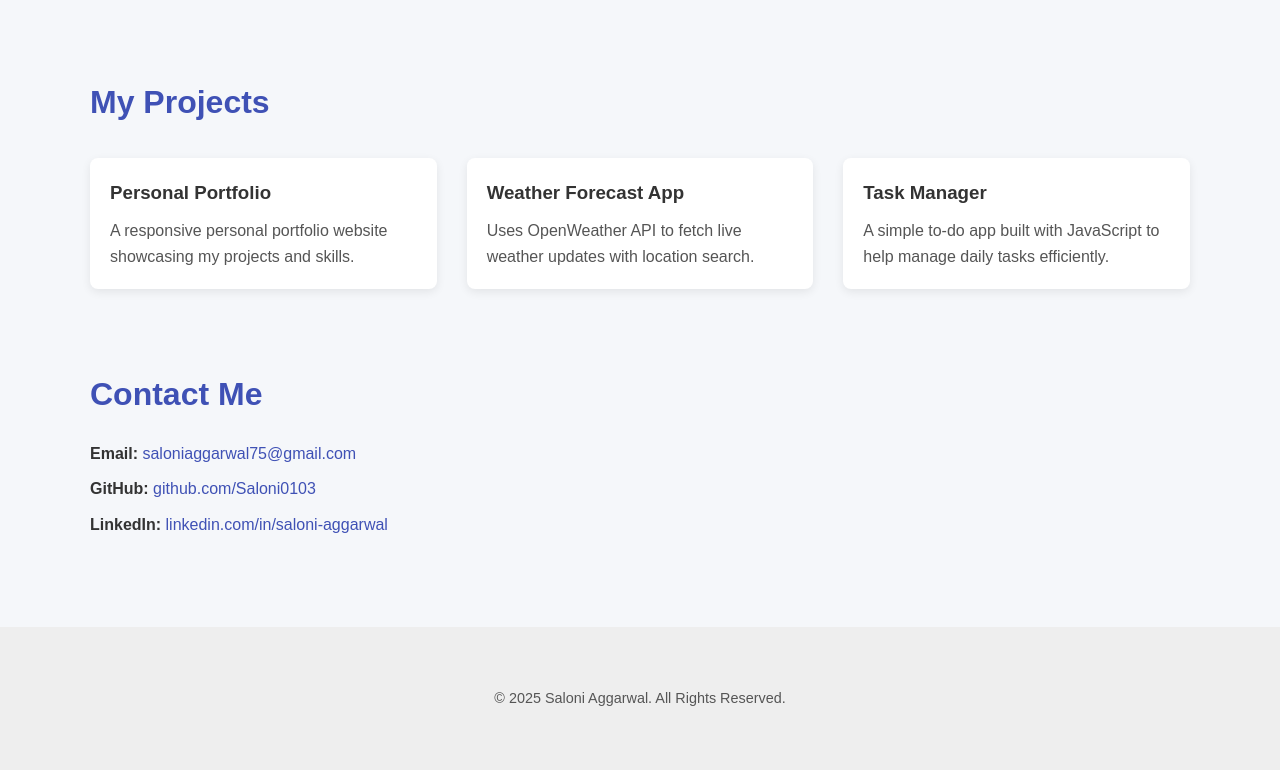
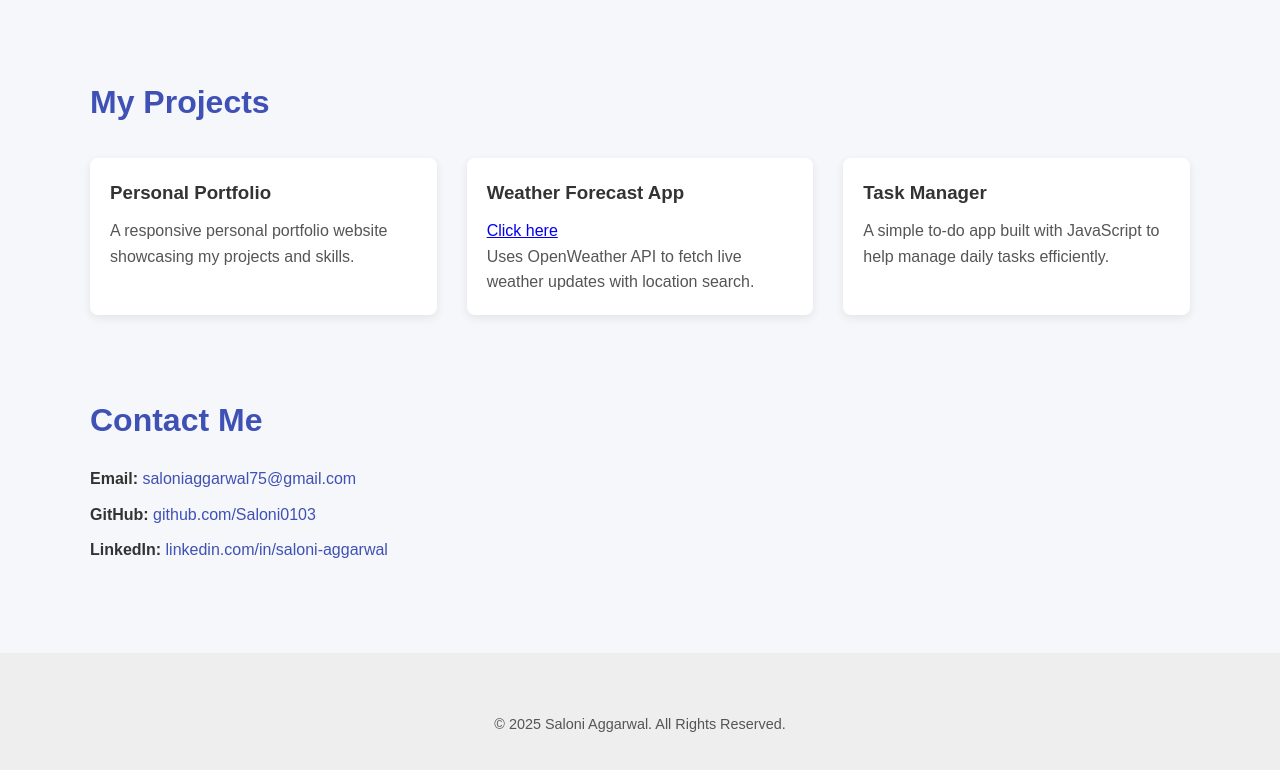
Before and after one commit to Saloni0103/MCAREVA, a plain HTML site: page index.html in a window 1280 px wide. Shown: the part 687-1457 px from the top of the page. Drawn offline with Linux system fonts and the light colour scheme.

Commit message:
Update index.html

```diff
--- a/index.html
+++ b/index.html
@@ -50,6 +50,8 @@
         </div>
         <div class="project-card">
           <h3>Weather Forecast App</h3>
+          <a href="https://saloni0103.github.io/MCAREVA/">Click here</a>
+
           <p>Uses OpenWeather API to fetch live weather updates with location search.</p>
         </div>
         <div class="project-card">
```
